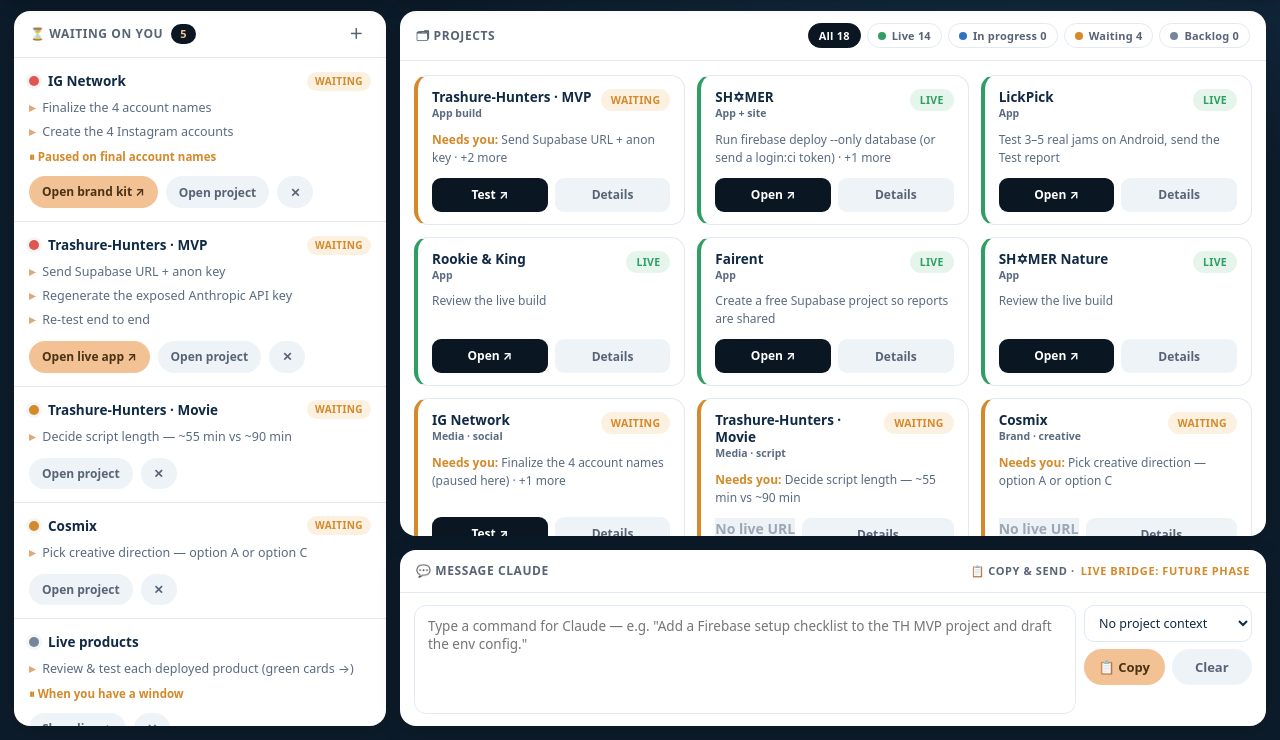
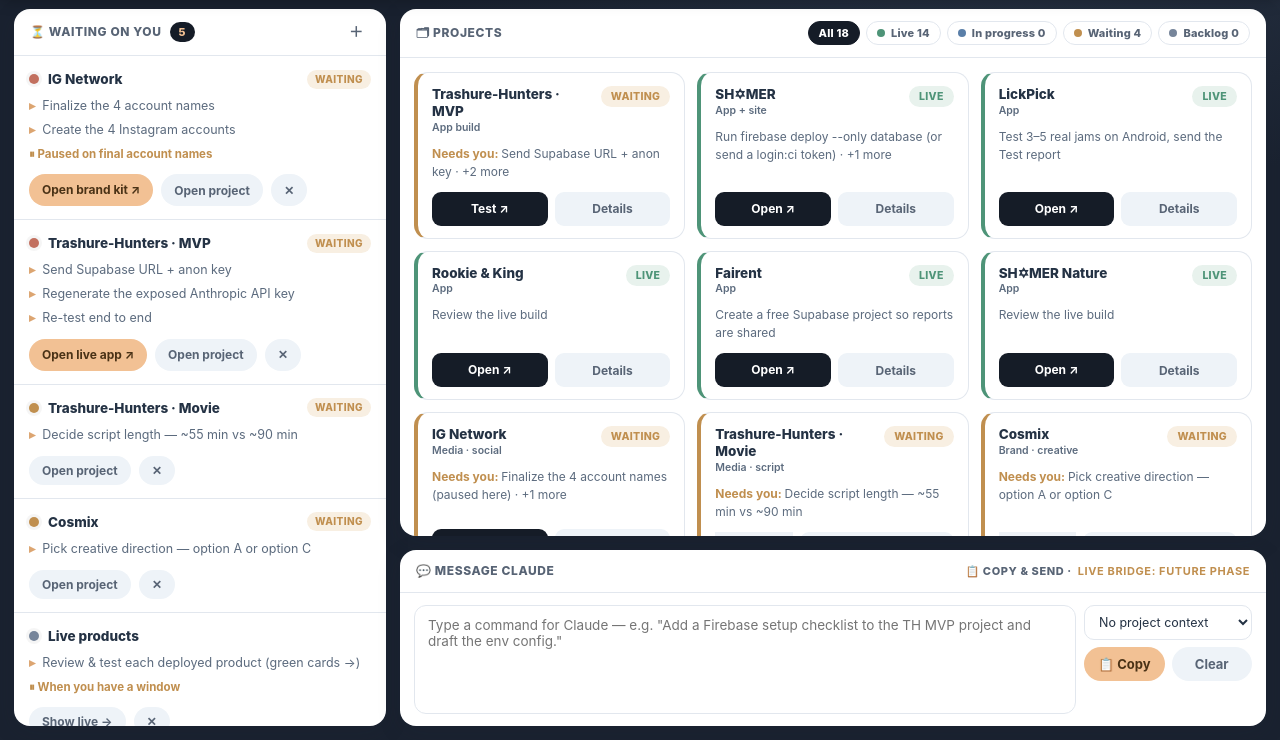
Before and after one commit to 3ShamrocksStudio/j8nix, a plain HTML site: page index.html in a window 1280 px wide. Shown: the part 60-800 px from the top of the page. Drawn offline with Linux system fonts and the light colour scheme.

Commit message:
Rebuild the palette from the logo instead of around it
The wordmark is one colour on transparent - #f2c194, a soft peach, in thin
elegant strokes. The stylesheet called it "brand gold", and a gold reading
produced a mustard (#d4892a), a salmon (#e05650) and a saturated navy
(#0d1c2b): three loud colours surrounding a quiet mark and fighting it.

Now the peach is the only accent and is untouched, the spine is the slate
from the icon plate (#586475) darkened for surfaces, and every status
colour is desaturated to sit beside the peach rather than shout over it -
sage instead of signal green, steel blue echoing the slate, soft ochre in
the peach family instead of mustard, terracotta instead of salmon.

Also replaced Plus Jakarta Sans with Inter: rounder geometric type worked
against a restrained mark and dense operational text. JetBrains Mono stays
for data. The text that goes on the peach is now --on-accent so it cannot
drift again.

No logo file is touched.

Co-Authored-By: Claude Opus 5 <noreply@anthropic.com>
Claude-Session: https://claude.ai/code/session_01JzCuWkWG8PJBcihVzRHsq8

```diff
--- a/index.html
+++ b/index.html
@@ -23,36 +23,47 @@
     <link rel="icon" type="image/svg+xml" href="icon.svg">
     <link rel="preconnect" href="https://fonts.googleapis.com">
     <link rel="preconnect" href="https://fonts.gstatic.com" crossorigin>
-    <link href="https://fonts.googleapis.com/css2?family=JetBrains+Mono:wght@500;700&family=Plus+Jakarta+Sans:wght@400;500;600;700;800&display=swap" rel="stylesheet">
+    <link href="https://fonts.googleapis.com/css2?family=JetBrains+Mono:wght@500;700&family=Inter:wght@400;500;600;700;800&display=swap" rel="stylesheet">
     <style>
         :root {
-            --bg: #0d1c2b;               /* command-center canvas (deep navy) */
-            --bg-2: #11283c;
+            /* ── J8NIX palette, built from the logo and nothing else ──────────────
+               The wordmark is ONE colour on transparent: #f2c194, a soft peach, in
+               thin elegant strokes. It is not gold. Calling it gold is what put a
+               mustard (#d4892a) and a salmon (#e05650) on a saturated navy next to
+               it - three loud colours around a quiet mark, all fighting it.
+               The brand mood is warm, restrained, precise. So: ONE warm accent (the
+               logo peach, untouched), a cool slate spine taken from the icon plate
+               (#586475), and every status colour desaturated to sit beside the peach
+               instead of shouting over it. The logo files are not touched. */
+            --bg: #1a2230;               /* deep slate - the icon plate, darkened. not navy */
+            --bg-2: #222c3c;
             --panel-bg: #ffffff;
-            --header-bg: #0a1622;        /* dark — the J8NIX gold wordmark lives here */
-            --header-bg-2: #11283c;
-            --accent: #f2c194;           /* brand gold */
-            --accent-deep: #e0a878;
-            --text: #102a43;
-            --text-sub: #5a6b80;
-            --neutral: #586475;
-            --border: #e3e9f1;
-            --shadow: 0 6px 24px rgba(0,0,0,.16);
+            --header-bg: #151c27;        /* the peach wordmark sits on this */
+            --header-bg-2: #1f2836;
+            --accent: #f2c194;           /* THE brand colour, straight off the wordmark */
+            --accent-deep: #dca571;      /* same hue, deeper - hover and active only */
+            --accent-tint: #fbeada;      /* peach at 12% - quiet backgrounds */
+            --on-accent: #4a3216;        /* the only text colour that goes ON the peach */
+            --text: #243244;             /* slate family, not blue-black */
+            --text-sub: #5c6b7e;
+            --neutral: #586475;          /* the icon plate slate, unchanged */
+            --border: #e2e7ee;
+            --shadow: 0 6px 24px rgba(26,34,48,.14);
             --radius: 16px;
-            /* status system */
-            --st-live: #2f9e63;          --st-live-bg: #e6f5ec;
-            --st-prog: #2f74c0;          --st-prog-bg: #e4eefb;
-            --st-wait: #d4892a;          --st-wait-bg: #fcf1e1;
-            --st-back: #76859a;          --st-back-bg: #eef2f7;
+            /* status - all desaturated into the slate/peach world */
+            --st-live: #4e9478;          --st-live-bg: #e8f2ed;   /* sage, not signal green */
+            --st-prog: #5a7fa8;          --st-prog-bg: #e7edf5;   /* steel blue, echoes the slate */
+            --st-wait: #c08f4f;          --st-wait-bg: #f8efe2;   /* soft ochre - peach family, not mustard */
+            --st-back: #76859a;          --st-back-bg: #eef1f6;
             /* priority */
-            --pri-high: #e05650;         --pri-med: #d4892a;          --pri-low: #76859a;
+            --pri-high: #c2705f;         --pri-med: #c08f4f;          --pri-low: #76859a;
         }
         * { box-sizing: border-box; }
         html, body { height: 100%; }
         body {
             margin: 0;
-            font-family: 'Plus Jakarta Sans', system-ui, -apple-system, sans-serif;
-            background: radial-gradient(1200px 600px at 80% -10%, #16344c 0%, var(--bg) 55%);
+            font-family: 'Inter', system-ui, -apple-system, sans-serif;
+            background: radial-gradient(1200px 600px at 80% -10%, #2b3749 0%, var(--bg) 55%);
             color: #e8eef5;
             font-size: 14px; line-height: 1.5;
             display: flex; flex-direction: column; height: 100vh;
@@ -88,7 +99,7 @@
         .badge .dot { width: 8px; height: 8px; border-radius: 50%; background: var(--st-live); }
         .hdr-btn { background: rgba(255,255,255,.08); color: #eaf1f8; border: 1px solid rgba(255,255,255,.14); border-radius: 999px; padding: 8px 13px; font-weight: 700; font-size: 13px; cursor: pointer; font-family: inherit; display: inline-flex; align-items: center; gap: 6px; }
         .hdr-btn:hover { background: rgba(255,255,255,.16); }
-        .hdr-btn.gold { background: var(--accent); color: #4a3216; border-color: transparent; }
+        .hdr-btn.gold { background: var(--accent); color: var(--on-accent); border-color: transparent; }
         .hdr-btn.gold:hover { filter: brightness(1.05); }
 
         /* ---------------- Workspace grid (above the fold) ---------------- */
@@ -115,7 +126,7 @@
 
         button { cursor: pointer; border: none; border-radius: 999px; padding: 9px 15px; font-weight: 700; font-size: 13px; font-family: inherit; transition: transform .08s ease, filter .15s ease, background .15s ease; }
         button:active { transform: translateY(1px); }
-        .primary { background: var(--accent); color: #4a3216; }
+        .primary { background: var(--accent); color: var(--on-accent); }
         .primary:hover { filter: brightness(1.05); }
         .ghost { background: #eef3f8; color: var(--neutral); }
         .ghost:hover { background: #e3ebf3; }
@@ -138,7 +149,7 @@
         .wait-note { font-size: 11.5px; color: var(--st-wait); font-weight: 700; margin-top: 6px; }
         .wait-actions { display: flex; gap: 8px; margin-top: 11px; flex-wrap: wrap; }
         .wait-actions a, .wait-actions button { font-size: 12px; padding: 7px 13px; text-decoration: none; display: inline-flex; align-items: center; gap: 6px; border-radius: 999px; }
-        .link-btn { background: var(--accent); color: #4a3216; font-weight: 700; }
+        .link-btn { background: var(--accent); color: var(--on-accent); font-weight: 700; }
         .link-btn:hover { filter: brightness(1.05); }
         .detail-btn { background: #eef3f8; color: var(--neutral); font-weight: 700; }
         .detail-btn:hover { background: #e3ebf3; }
@@ -169,7 +180,7 @@
         .pc-actions { display: flex; gap: 7px; margin-top: 2px; }
         .pc-actions a, .pc-actions button { flex: 1; text-align: center; font-size: 12px; padding: 8px 6px; border-radius: 9px; text-decoration: none; display: inline-flex; align-items: center; justify-content: center; gap: 5px; }
         .pc-open { background: var(--header-bg); color: #fff; font-weight: 700; }
-        .pc-open:hover { background: #16344c; }
+        .pc-open:hover { background: #2b3749; }
         .pc-open.disabled { background: #eef2f7; color: #9aa7b6; pointer-events: none; }
         .pc-details { background: #eef3f8; color: var(--neutral); font-weight: 700; }
         .pc-details:hover { background: #e3ebf3; }
```
